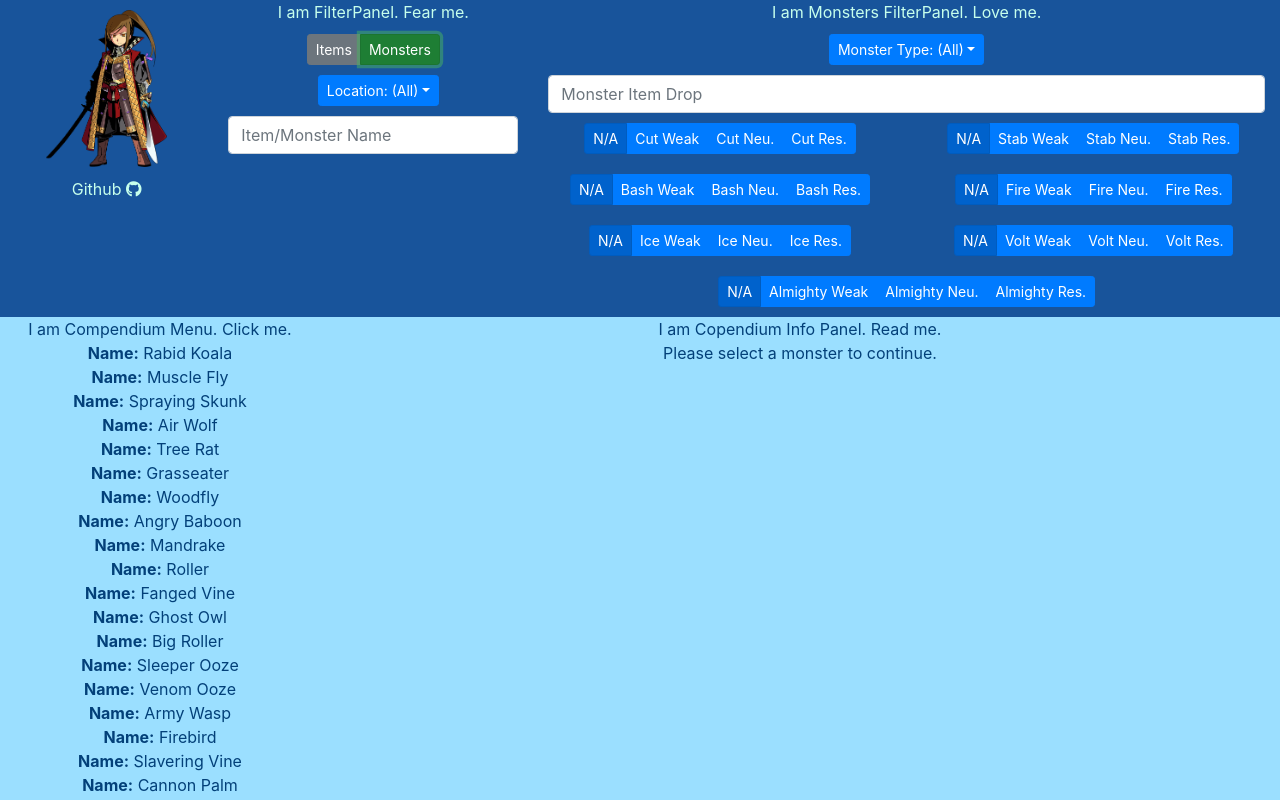
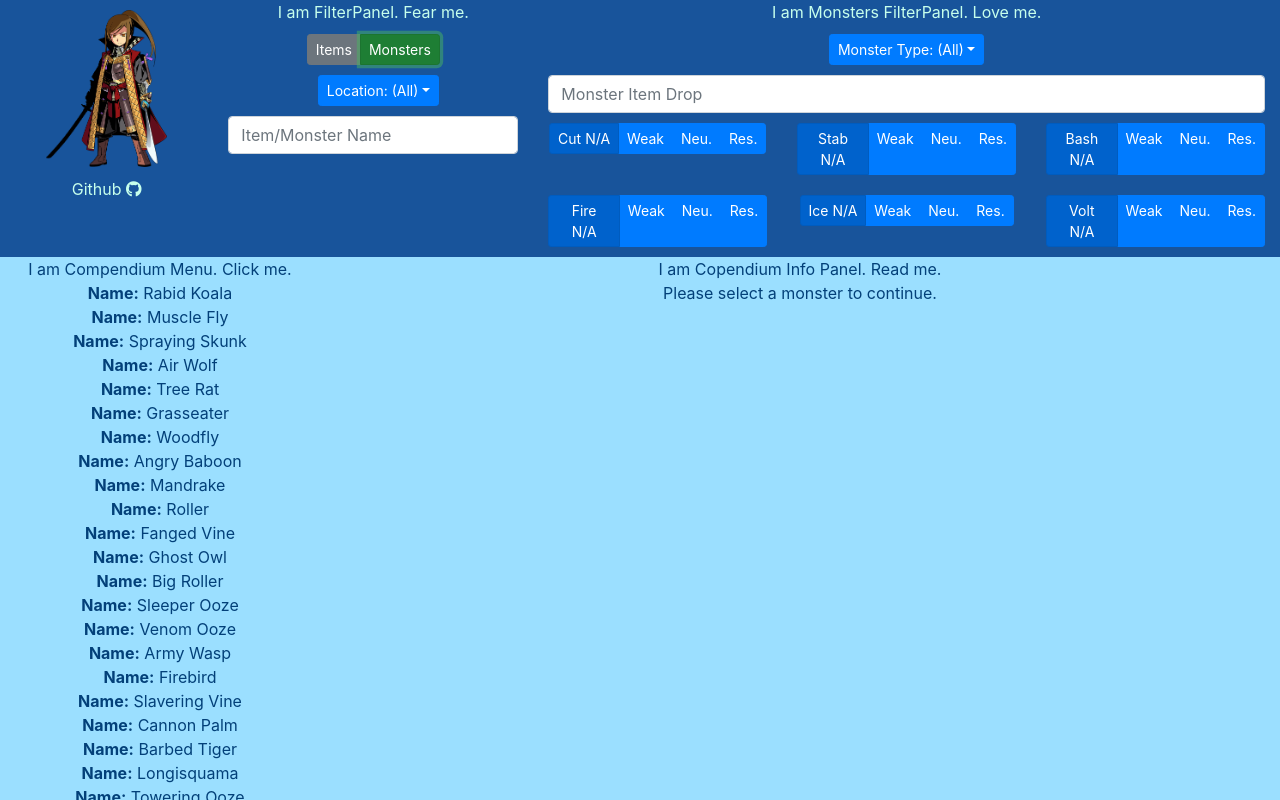
Before and after one commit to aturfah/eon-codex, a React (Create React App) app: page / in a window 1280 px wide. Both pictures are taken after a click on the label "Monsters". Shown: the top 800 px of the page. Built offline with nearby package versions, Linux system fonts and the light colour scheme.

Commit message:
Change button names & sizes

```diff
--- a/src/FilterPanel/FilterPanel.js
+++ b/src/FilterPanel/FilterPanel.js
@@ -25,7 +25,7 @@ class FilterPanel extends Component {
   constructor(props) {
     super(props);
     this.itemFlag = true;
-    this.dmgVulnerabilityNames = ['Cut', 'Stab', 'Bash', 'Fire', 'Ice', 'Volt', 'Almighty'];
+    this.dmgVulnerabilityNames = ['Cut', 'Stab', 'Bash', 'Fire', 'Ice', 'Volt'];
     this.resetFlags();
 
     this._toggleItemFlag = this._toggleItemFlag.bind(this);
@@ -357,11 +357,7 @@ class FilterPanel extends Component {
     const clickToggle = this.monsterDmgVulnerabilityToggle;
     const status = this.dmgVulnerability;
     this.dmgVulnerabilityNames.forEach(function (name) {
-      let width = 6;
-      if (name === 'Almighty') {
-        width = 12;
-      }
-      columns.push(<Col xs={width}>
+      columns.push(<Col xs={6} sm={4} key={name}>
         {buildVulnerabilityButtons(name, clickToggle, status)}
       </Col>)
     });
@@ -372,7 +368,6 @@ class FilterPanel extends Component {
   }
 
   monsterDmgVulnerabilityToggle() {
-    console.log("SOMETHING GOT TOGGLED!!!!");
     const chosenDmgVulnerabilities = {};
     const objRefs = this.refs;
     this.dmgVulnerabilityNames.forEach(function (dmgName) {
--- a/src/helpers.js
+++ b/src/helpers.js
@@ -55,7 +55,7 @@ export function buildVulnerabilityButtons(btnName, toggleCallback, status) {
         value={0}
         ref={'<>NA'.replace('<>', btnName)}
       >
-        N/A
+        {btnName} N/A
       </ToggleButton>
       <ToggleButton
         size="sm"
@@ -63,7 +63,7 @@ export function buildVulnerabilityButtons(btnName, toggleCallback, status) {
         value={1}
         ref={'<>Weak'.replace('<>', btnName)}
       >
-        {btnName} Weak
+        Weak
       </ToggleButton>
       <ToggleButton
         size="sm"
@@ -71,7 +71,7 @@ export function buildVulnerabilityButtons(btnName, toggleCallback, status) {
         value={2}
         ref={'<>Neu'.replace('<>', btnName)}
       >
-        {btnName} Neu.
+        Neu.
       </ToggleButton>
       <ToggleButton
         size="sm"
@@ -79,7 +79,7 @@ export function buildVulnerabilityButtons(btnName, toggleCallback, status) {
         value={3}
         ref={'<>Res'.replace('<>', btnName)}
       >
-        {btnName} Res.
+        Res.
       </ToggleButton>
     </ToggleButtonGroup>
   </ButtonToolbar>
```
